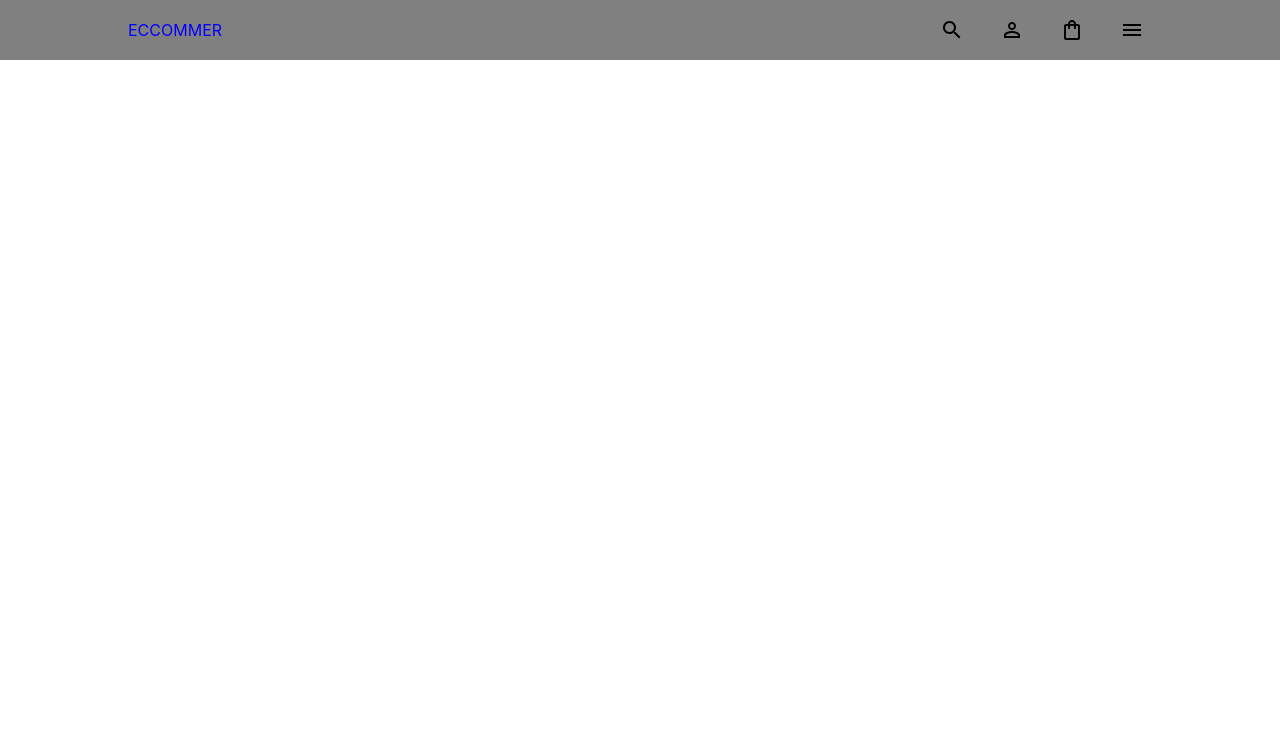
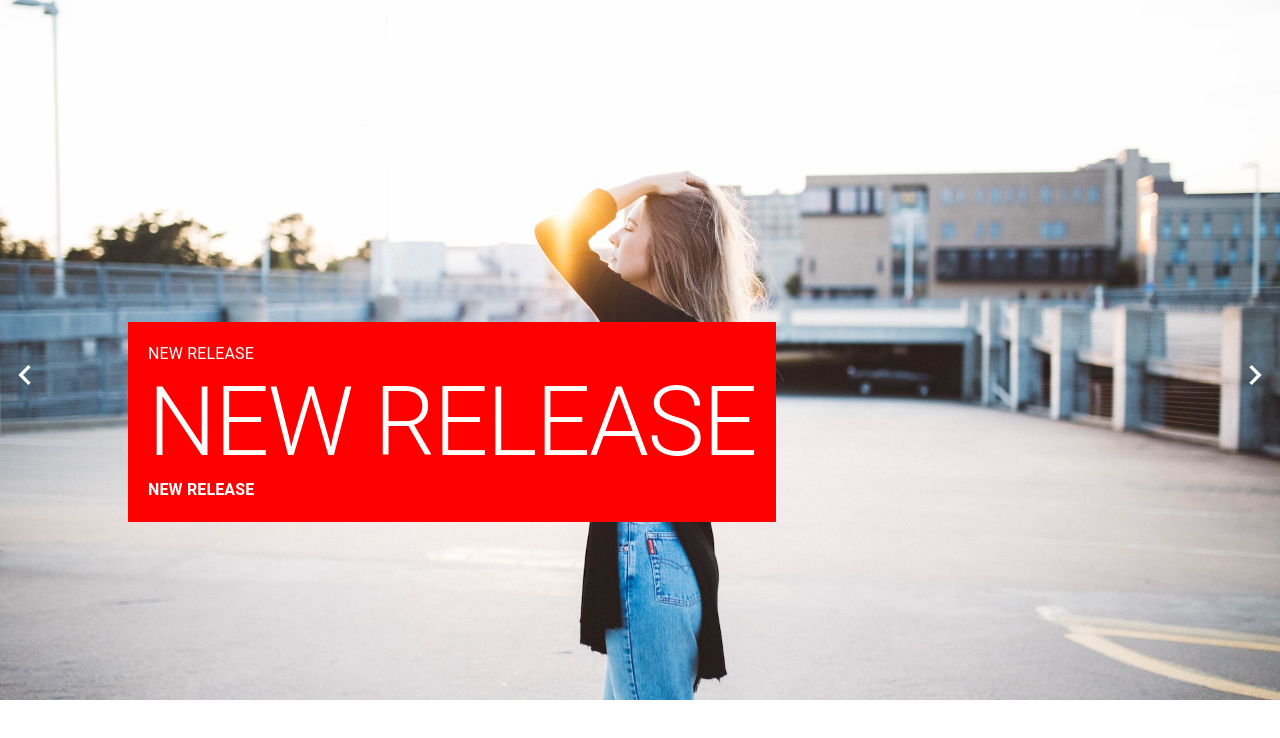
Before and after one commit to icp049/goodsbygrey_clientSide, a React (Create React App) app: page / in a window 1280 px wide. Shown: the top 738 px of the page. Built offline with nearby package versions, Linux system fonts and the light colour scheme.

Commit message:
finished carousel, its showing now

```diff
--- a/src/scenes/home/Home.jsx
+++ b/src/scenes/home/Home.jsx
@@ -1,5 +1,17 @@
+import MainCarousel from "./MainCarousel";
+
+
+
+
+
+
+
 const Home = () => {
-    return <div>Home </div>
+    return(<div className = "home" >
+
+    <MainCarousel/>
+    </div>
+    );
 };
 
 export default Home;
--- a/src/scenes/home/MainCarousel.jsx
+++ b/src/scenes/home/MainCarousel.jsx
@@ -1,4 +1,4 @@
-import React from "react";
+
 import { Box, Typography, IconButton, useMediaQuery } from "@mui/material";
 import { Carousel } from "react-responsive-carousel";
 import "react-responsive-carousel/lib/styles/carousel.min.css";
@@ -16,7 +16,7 @@ const heroTextureImports = importAll(
 );
 
 const MainCarousel = () => {
-  const isNonMobile = useMediaQuery("min-width:600px");
+  const isNonMobile = useMediaQuery("(min-width:600px");
   return (
     <Carousel
       infiniteLoop={true}
@@ -78,10 +78,10 @@ const MainCarousel = () => {
             right = {isNonMobile ? undefined : "0"}
             margin = {isNonMobile ? undefined : "0 auto"}
             maxWidth = {isNonMobile ? undefined : "240px"}
-
-
             >
-
+            <Typography color = "white"> NEW RELEASE </Typography>
+            <Typography variant = "h1"> NEW RELEASE </Typography>
+            <Typography fontWeight = "bold"> NEW RELEASE </Typography>
             </Box>
         </Box>
      ))}
```
